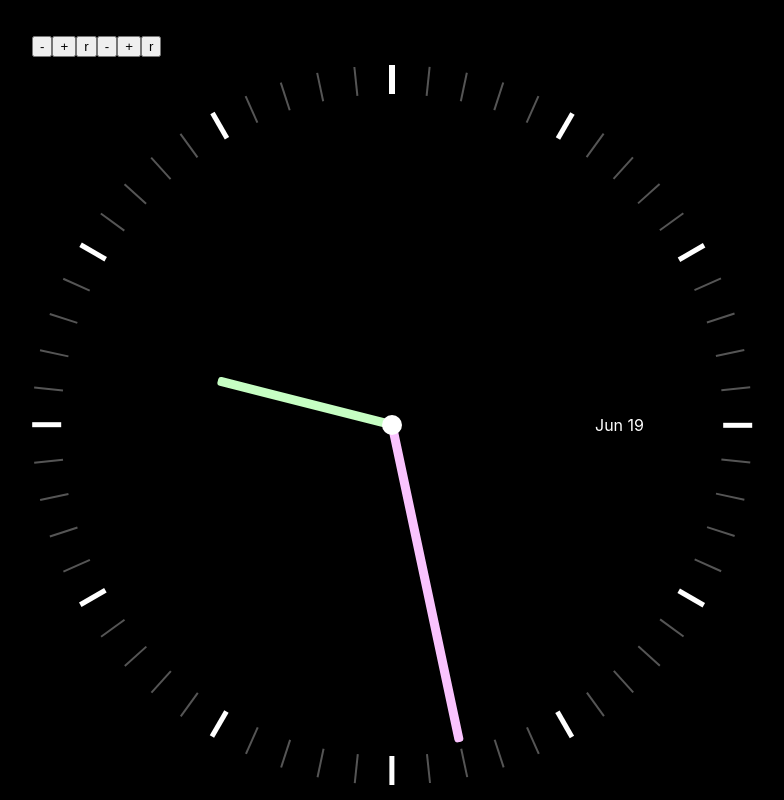
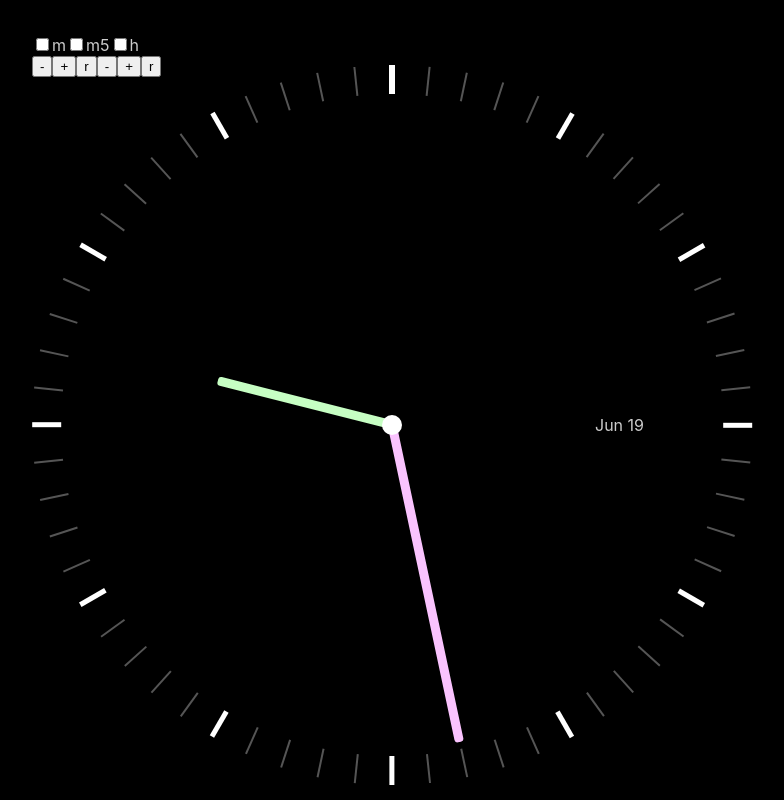
Before and after one commit to AGBrown/g-stuff-simple-clock, a React (Create React App) app: page / in a window 1280 px wide. Shown: the whole page, without its empty margins (248-1032 px from the left). Built offline with nearby package versions, Linux system fonts and the light colour scheme.

Commit message:
Show tick labels

```diff
--- a/src/App.css
+++ b/src/App.css
@@ -167,7 +167,7 @@ body {
 
 .date-container .date {
   position: relative;
-  color: #FFF;
+  color: #ccc;
   margin: auto;
 }
 
@@ -176,5 +176,13 @@ body {
   bottom: 0;
   right: 0;
   margin-top:20px;
-  color: #FFF;
+  color: #ccc;
 }
+
+.chkLabel {
+  color: #ccc;
+}
+
+.button-container {
+  z-index: 1000;
+}
--- a/src/App.tsx
+++ b/src/App.tsx
@@ -2,22 +2,23 @@ import React, { useEffect, useState } from 'react';
 import './App.css';
 import ButtonsIncrements from './ButtonsIncrements';
 import ClockFace from './ClockFace';
+import { IClockHandsConfig, IClockTicksConfig } from './types/ClockFaceTypes';
 
 function App(props: { msg: string }) {
-  const handsConfigDefault = {
+  const handsConfigDefault: IClockHandsConfig = {
     jump: {
       min: true,
       hour: false
     }
   };
-  const ticksConfigDefault = {
+  const ticksConfigDefault: IClockTicksConfig = {
     show: {
       min: false,
       min5: false,
       hour: false
     }
   };
-  const ticksConfigFinal = {
+  const ticksConfigFinal: IClockTicksConfig = {
     show: {
       min: false,
       min5: false,
@@ -29,7 +30,7 @@ function App(props: { msg: string }) {
   const [expandTicks, setExpandTicks] = useState(false);
   const [rotateHands, setRotateHands] = useState(false);
   const [handsRotated, setHandsRotated] = useState(false);
-  const [handsConfig, _] = useState(handsConfigDefault);
+  const [handsConfig, setHandsConfig] = useState(handsConfigDefault);
   const [ticksConfig, setTicksConfig] = useState(ticksConfigDefault);
 
   const clockProps = {
@@ -39,6 +40,11 @@ function App(props: { msg: string }) {
     expandTicks,
     rotateHands,
     handsRotated
+  };
+
+  const buttonMutators = {
+    setTicksConfig,
+    setHandsConfig
   };
 
   useEffect(() => {
@@ -58,14 +64,14 @@ function App(props: { msg: string }) {
         }
       })
     }, 3000);
-  }, [expandTicks, rotateHands, handsRotated, ticksConfig]);
+  }, []);
 
   return (
     <div className="App">
       <header>
           {props.msg}
       </header>
-      <ButtonsIncrements { ...{ date, setDate } } />
+      <ButtonsIncrements { ...{ date, setDate, ticksConfig, stateMutators: buttonMutators } } />
       <ClockFace { ...clockProps } />
     </div>
   );
--- a/src/ButtonsIncrements.tsx
+++ b/src/ButtonsIncrements.tsx
@@ -1,10 +1,16 @@
 import React from 'react';
 import moment from 'moment';
 import './App.css';
+import { IClockTicksConfig, IClockHandsConfig, IClockTicksShowConfig } from './types/ClockFaceTypes';
 
 type IButtonsIncrementsProps = {
-  date: number,
+  date: number;
   setDate: (date: number) => void;
+  ticksConfig: IClockTicksConfig;
+  stateMutators: {
+    setTicksConfig: (ticksConfig: IClockTicksConfig) => void;
+    setHandsConfig: (handsConfig: IClockHandsConfig) => void;
+  }
 }
 
 function ButtonsIncrements(props: IButtonsIncrementsProps) {
@@ -33,13 +39,55 @@ function ButtonsIncrements(props: IButtonsIncrementsProps) {
     { name: 'rndMin', label: 'r', onClick: setRndMin, value: 0 }
   ];
 
+  const updateTicksConfig = (newConfig: Partial<IClockTicksShowConfig>) => {
+    props.stateMutators.setTicksConfig({
+      ...props.ticksConfig,
+      show: {
+        ...props.ticksConfig.show,
+        ...newConfig
+      }
+    });
+  };
+  const checks= [
+    {
+      name: 'min', label: 'm', id: "chkShowMinLabels",
+      checked: props.ticksConfig.show.min,
+      onClick: updateTicksConfig,
+      value: (newValue: boolean) => ({ min: newValue })
+    },
+    {
+      name: 'min5', label: 'm5', id: "chkShowMin5Labels",
+      checked: props.ticksConfig.show.min5,
+      onClick: updateTicksConfig,
+      value: (newValue: boolean) => ({ min5: newValue })
+    },
+    {
+      name: 'hour', label: 'h', id: "chkShowHrLabels",
+      checked: props.ticksConfig.show.hour,
+      onClick: updateTicksConfig,
+      value: (newValue: boolean) => ({ hour: newValue })
+    }
+  ];
+
   return (
-    <div className="clock-width">
-      {buttons.map(({ name, label, onClick, value }) => (
-        <button key={name} className={`btn btn-${name}`} onClick={() => onClick(value)}>
-          {label}
-        </button>
-      ))}
+    <div className="clock-width button-container">
+      <div>
+        {checks.map(({ name, label, onClick, value, id, checked }) => (
+          <span key={name}>
+            <input type="checkbox" id={id} name={id}
+              checked={checked}
+              onChange={e => onClick(value(e.target.checked))} />
+            <label className="chkLabel" htmlFor={id}>{label}</label>
+          </span>
+        ))}
+      </div>
+      <div>
+        {buttons.map(({ name, label, onClick, value }) => (
+          <button key={name} className={`btn btn-${name}`} onClick={() => onClick(value)}>
+            {label}
+          </button>
+        ))}
+      </div>
     </div>
   );
 }
--- a/src/ClockFace.tsx
+++ b/src/ClockFace.tsx
@@ -1,5 +1,6 @@
 import React from 'react';
 import './App.css';
+import { IClockHandsConfig, IClockTicksConfig } from './types/ClockFaceTypes';
 
 type IClockFaceProps = {
   handsConfig: IClockHandsConfig;
@@ -8,21 +9,6 @@ type IClockFaceProps = {
   expandTicks: boolean
   rotateHands: boolean,
   handsRotated: boolean,
-}
-
-type IClockHandsConfig = {
-  jump: {
-    min: boolean,
-    hour: boolean
-  }
-}
-
-type IClockTicksConfig = {
-  show: {
-    min: boolean,
-    min5: boolean,
-    hour: boolean
-  }
 }
 
 function getDegrees(config: IClockHandsConfig, date: Date) {
--- /dev/null
+++ b/src/types/ClockFaceTypes.ts
@@ -0,0 +1,16 @@
+export type IClockHandsConfig = {
+  jump: {
+    min: boolean,
+    hour: boolean
+  }
+}
+
+export type IClockTicksShowConfig = {
+  min: boolean,
+  min5: boolean,
+  hour: boolean
+}
+
+export type IClockTicksConfig = {
+  show: IClockTicksShowConfig
+}
```
Also changed, not shown: 1 other file (tests, documents, lock files or other folders).
